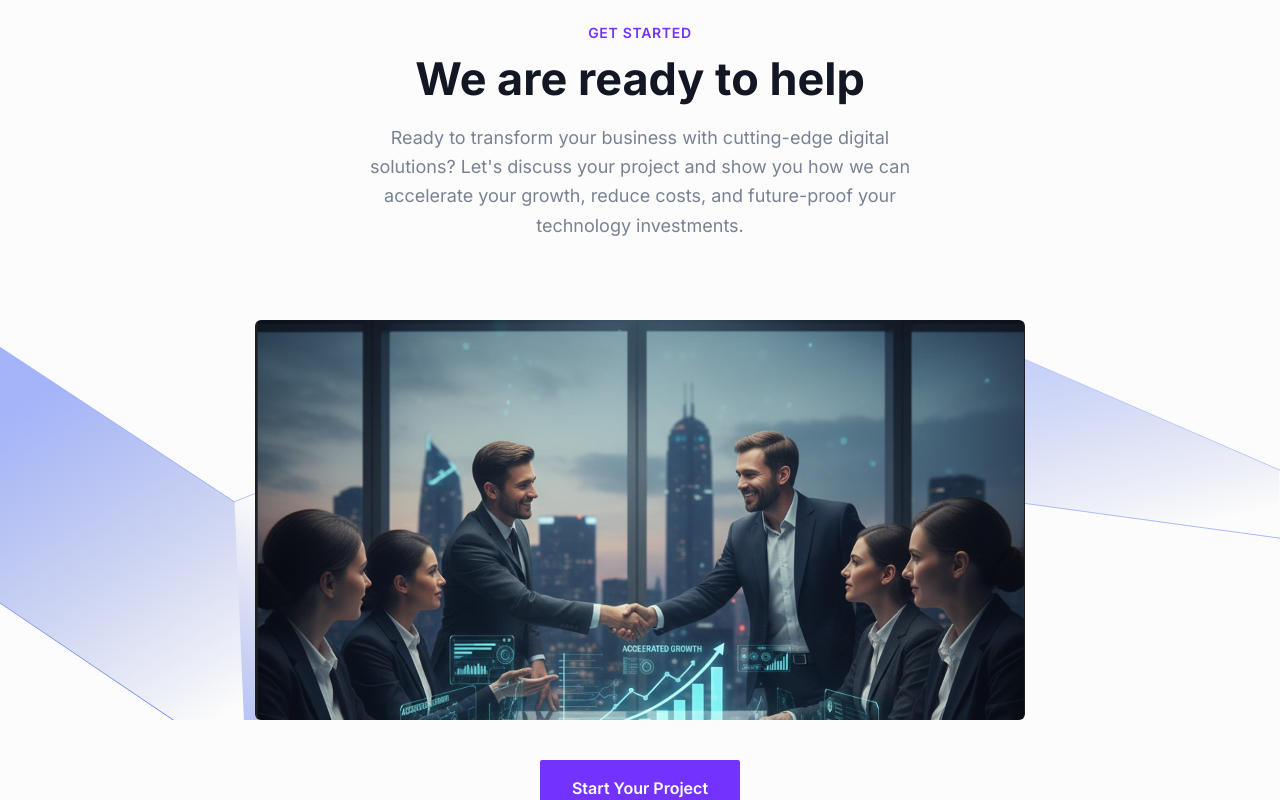
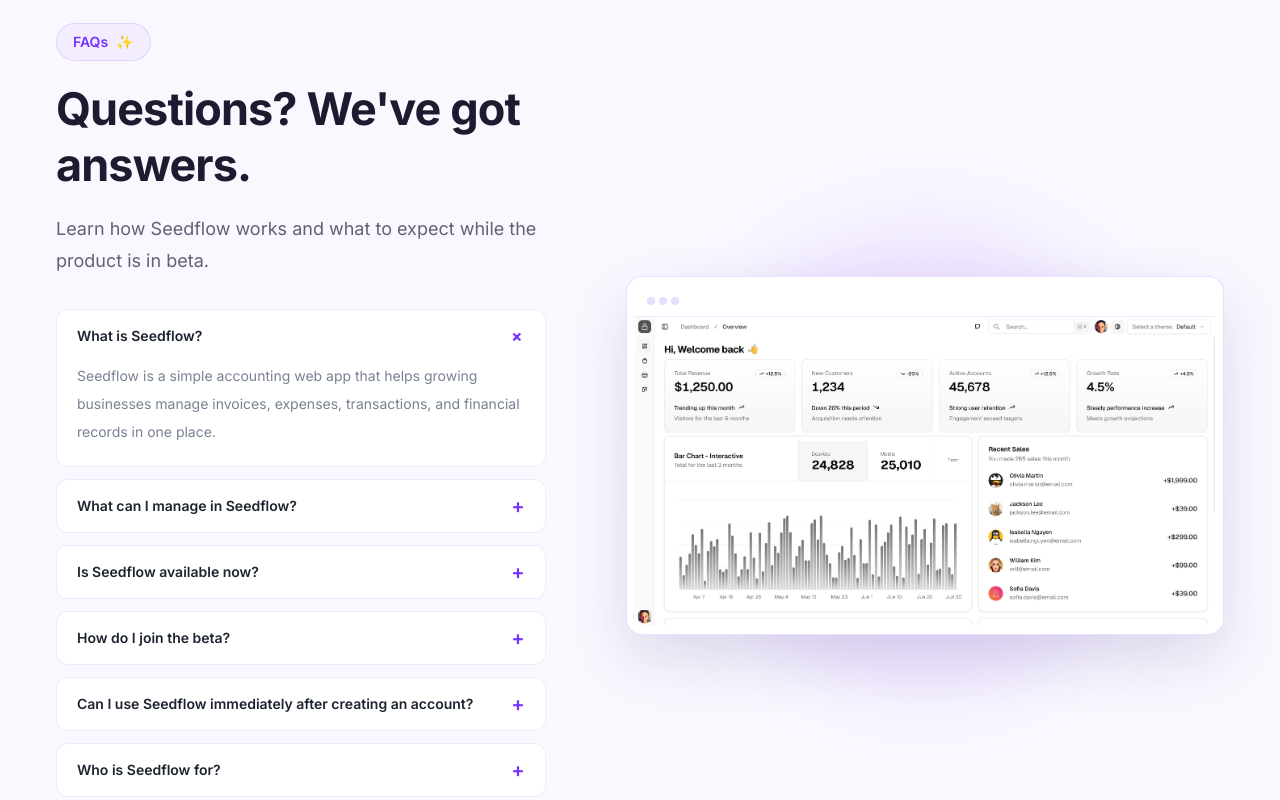
Before and after one commit to nexuslifeline/seedflow-site, a Next.js app: page / in a window 1280 px wide. Shown: the part 4400-5200 px from the top of the page. Built offline with nearby package versions, Linux system fonts and the light colour scheme.

Commit message:
Replace ready-to-help section with beta FAQ

```diff
--- a/src/app/page.tsx
+++ b/src/app/page.tsx
@@ -3,7 +3,7 @@ import Features from "@/components/Features";
 import HowItWorks from "@/components/HowItWorks";
 import AppAdvantage from "@/components/AppAdvantage";
 import ProductOverview from "@/components/ProductOverview";
-import ReadyToHelp from "@/components/ReadyToHelp";
+import FAQ from "@/components/FAQ";
 import Brands from "@/components/Brands";
 import Teams from "@/components/Teams";
 import Testimonials from "@/components/Testimonials";
@@ -27,7 +27,7 @@ export default function Home() {
       <HowItWorks />
       <AppAdvantage />
       <ProductOverview />
-      <ReadyToHelp />
+      <FAQ />
       <Brands />
       <Teams />
       <Testimonials />
--- /dev/null
+++ b/src/components/FAQ/index.tsx
@@ -0,0 +1,131 @@
+"use client";
+
+import Image from "next/image";
+import Link from "next/link";
+import { useState } from "react";
+
+const faqs = [
+  {
+    question: "What is Seedflow?",
+    answer:
+      "Seedflow is a simple accounting web app that helps growing businesses manage invoices, expenses, transactions, and financial records in one place.",
+  },
+  {
+    question: "What can I manage in Seedflow?",
+    answer:
+      "You can create and organize invoices, track business expenses, record journal entries, and review financial reports.",
+  },
+  {
+    question: "Is Seedflow available now?",
+    answer:
+      "Seedflow is currently in beta. Beta users can help shape the product while getting early access to the platform.",
+  },
+  {
+    question: "How do I join the beta?",
+    answer:
+      "Create an account through the Join the beta button. Once your account is ready, you can access your workspace and start exploring Seedflow.",
+  },
+  {
+    question: "Can I use Seedflow immediately after creating an account?",
+    answer:
+      "Yes. After creating your account, you can open your workspace and begin using the available beta features right away.",
+  },
+  {
+    question: "Who is Seedflow for?",
+    answer:
+      "Seedflow is designed for individuals, startups, and growing businesses that want a clearer and simpler way to manage their finances.",
+  },
+];
+
+const FAQ = () => {
+  const [openIndex, setOpenIndex] = useState(0);
+
+  return (
+    <section id="faq" className="bg-[#faf8ff] py-16 md:py-20 lg:py-28">
+      <div className="container">
+        <div className="grid items-center gap-14 lg:grid-cols-[0.9fr_1.1fr] lg:gap-20">
+          <div className="order-1">
+            <span className="border-primary/15 bg-primary/5 text-primary mb-5 inline-flex items-center rounded-full border px-4 py-2 text-sm font-semibold">
+              FAQs <span className="ml-2">✨</span>
+            </span>
+            <h2 className="mb-5 text-3xl leading-tight font-bold tracking-[-0.02em] text-[#1e1a2f] sm:text-4xl md:text-[45px]">
+              Questions? We&apos;ve got answers.
+            </h2>
+            <p className="mb-8 max-w-[530px] text-base leading-8 text-[#626074] md:text-lg">
+              Learn how Seedflow works and what to expect while the product is
+              in beta.
+            </p>
+
+            <div className="max-w-[560px] space-y-3">
+              {faqs.map((faq, index) => {
+                const isOpen = openIndex === index;
+
+                return (
+                  <div
+                    key={faq.question}
+                    className="border-primary/10 overflow-hidden rounded-xl border bg-white"
+                  >
+                    <button
+                      type="button"
+                      onClick={() => setOpenIndex(isOpen ? -1 : index)}
+                      aria-expanded={isOpen}
+                      className="text-dark flex w-full items-center justify-between gap-4 px-5 py-4 text-left text-sm font-semibold"
+                    >
+                      {faq.question}
+                      <span
+                        aria-hidden="true"
+                        className={`text-primary shrink-0 text-xl leading-none transition-transform duration-200 ${
+                          isOpen ? "rotate-45" : ""
+                        }`}
+                      >
+                        +
+                      </span>
+                    </button>
+                    {isOpen && (
+                      <p className="text-body-color px-5 pb-5 text-sm leading-7">
+                        {faq.answer}
+                      </p>
+                    )}
+                  </div>
+                );
+              })}
+            </div>
+
+            <Link
+              href="/signup"
+              className="bg-primary hover:bg-primary/90 mt-8 inline-flex items-center rounded-full px-7 py-4 text-base font-bold text-white transition duration-300"
+            >
+              Join the beta
+              <span aria-hidden="true" className="ml-2 text-lg">
+                →
+              </span>
+            </Link>
+          </div>
+
+          <div className="relative order-2 mx-auto w-full max-w-[640px]">
+            <div
+              aria-hidden="true"
+              className="bg-primary/10 absolute top-1/2 left-1/2 aspect-square w-[78%] -translate-x-1/2 -translate-y-1/2 rounded-full blur-2xl"
+            />
+            <div className="border-primary/15 relative z-10 overflow-hidden rounded-2xl border bg-white p-2 shadow-[0_24px_60px_rgba(50,31,110,0.14)]">
+              <div className="flex h-8 items-center gap-1 border-b border-[#eeeaff] px-3">
+                <span className="h-2 w-2 rounded-full bg-[#e5defe]" />
+                <span className="h-2 w-2 rounded-full bg-[#e5defe]" />
+                <span className="h-2 w-2 rounded-full bg-[#e5defe]" />
+              </div>
+              <Image
+                src="/images/products/finance-suite.jpg"
+                alt="Seedflow accounting dashboard"
+                width={900}
+                height={600}
+                className="h-auto w-full rounded-b-xl"
+              />
+            </div>
+          </div>
+        </div>
+      </div>
+    </section>
+  );
+};
+
+export default FAQ;
--- a/src/components/Header/menuData.tsx
+++ b/src/components/Header/menuData.tsx
@@ -49,6 +49,12 @@ const menuData: Menu[] = [
         path: "/#blog",
         newTab: false,
       },
+      {
+        id: 23,
+        title: "FAQs",
+        path: "/#faq",
+        newTab: false,
+      },
     ],
   },
   {
--- a/src/components/ReadyToHelp/index.tsx
+++ /dev/null
@@ -1,53 +0,0 @@
-import Image from "next/image";
-import Link from "next/link";
-
-export default function ReadyToHelp() {
-  return (
-    <section className="relative z-10 py-16 md:py-20 lg:py-28">
-      <div className="container">
-        <div className="w-full mx-auto text-center" style={{ maxWidth: "570px", marginBottom: "80px" }}>
-          <span className="text-primary dark:text-primary relative z-10 mb-2 block text-sm font-semibold tracking-wider uppercase">
-            Get Started
-          </span>
-          <h2 className="mb-4 text-3xl font-bold leading-tight text-black dark:text-white sm:text-4xl md:text-[45px]">
-            We are ready to help
-          </h2>
-          <p className="text-base leading-relaxed text-body-color md:text-lg">
-            Ready to transform your business with cutting-edge digital solutions? Let's discuss your project and show you how we can accelerate your growth, reduce costs, and future-proof your technology investments.
-          </p>
-        </div>
-      </div>
-      <div className="relative overflow-hidden">
-        <div className="-mx-4 flex flex-wrap">
-          <div className="w-full px-4">
-            <div className="mx-auto max-w-[770px] overflow-hidden rounded-md">
-              <div className="relative aspect-77/40 items-center justify-center">
-                <Image
-                  src="/images/growth.jpg"
-                  alt="growth image"
-                  className="object-cover object-top"
-                  fill
-                />
-              </div>
-            </div>
-          </div>
-        </div>
-
-        <div className="absolute right-0 bottom-0 left-0 z-[-1] h-full w-full bg-[url(/images/video/shape.svg)] bg-cover bg-center bg-no-repeat">
-          {/* <div className="absolute bottom-0 left-0 right-0 z-[-1] "> */}
-          {/* <img src="/images/video/shape.svg" alt="shape" className="w-full" /> */}
-        </div>
-      </div>
-      <div className="container mt-10">
-        <div className="flex justify-center">
-          <Link
-            href="/contact"
-            className="bg-primary hover:bg-primary/80 rounded-xs px-8 py-4 text-center text-base font-semibold text-white duration-300 ease-in-out"
-          >
-            Start Your Project
-          </Link>
-        </div>
-      </div>
-    </section>
-  );
-}
```
